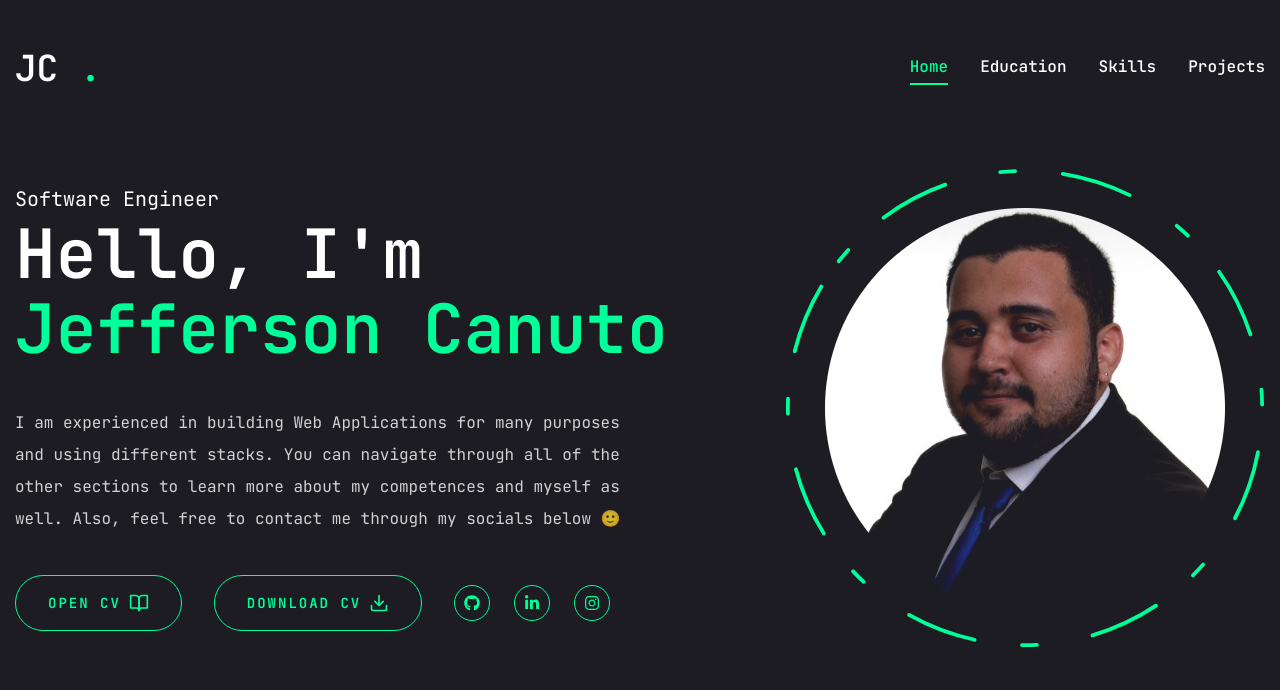
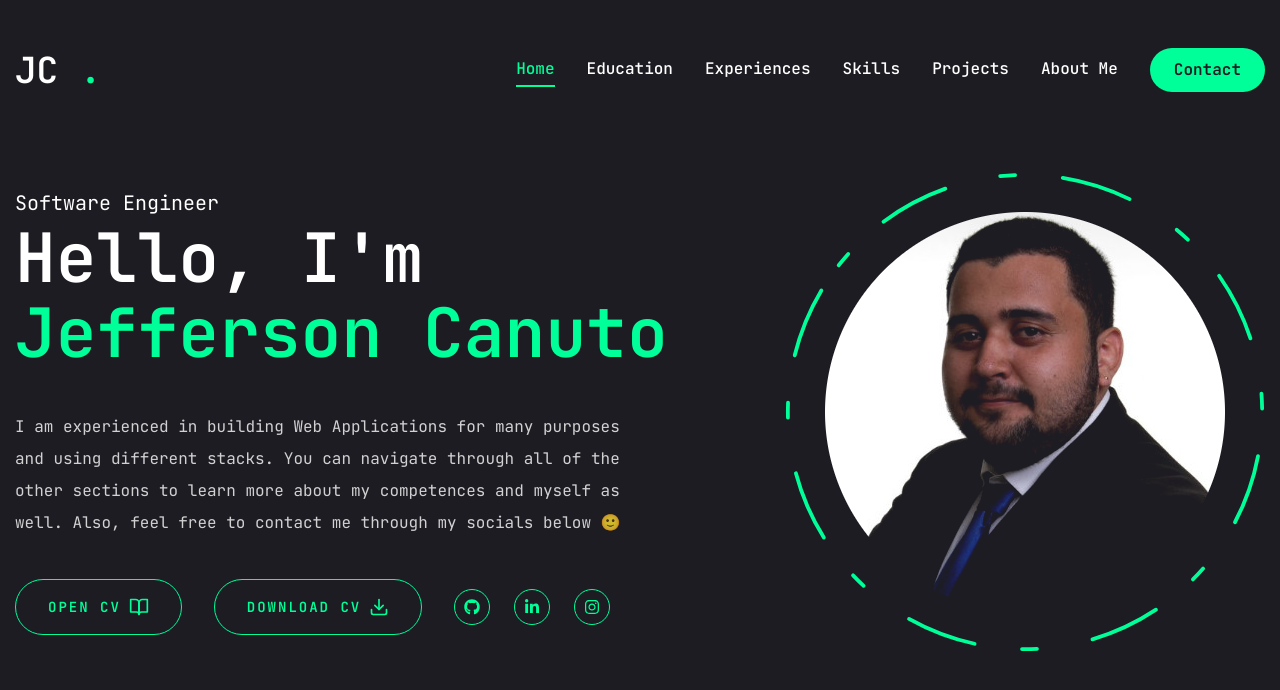
Before and after one commit to JeffersonCanuto/jefferson-portfolio, a Next.js app: page / in a window 1280 px wide. Shown: the top 690 px of the page. Built offline with nearby package versions, Linux system fonts and the light colour scheme; no server answers.

Commit message:
chore: bring up unfinished pages to continue working on

```diff
--- a/src/components/Header.jsx
+++ b/src/components/Header.jsx
@@ -18,6 +18,9 @@ function Header() {
                 {/* Desktop Navbar & Contact button */}
                 <div className="hidden xl:flex items-center gap-8">
                     <Nav />
+                    <Link href="/contact">
+                        <Button>Contact</Button>
+                    </Link>
                 </div>
 
                 {/* Mobile Navbar */}
--- a/src/components/MobileNav.jsx
+++ b/src/components/MobileNav.jsx
@@ -5,7 +5,6 @@ import Link from 'next/link';
 import { usePathname } from 'next/navigation';
 import { CiMenuFries } from 'react-icons/ci';
 
-/*
 const links = [
     {
         index: 1,
@@ -43,8 +42,8 @@ const links = [
         path: "/contact"
     }
 ];
-*/
 
+/*
 const links = [
     {
         index: 1,
@@ -67,6 +66,7 @@ const links = [
         path: "/projects"
     }
 ];
+*/
 
 function MobileNav() {
     const pathname = usePathname();
--- a/src/components/Nav.jsx
+++ b/src/components/Nav.jsx
@@ -3,7 +3,6 @@
 import Link from 'next/link';
 import { usePathname } from 'next/navigation';
 
-/*
 const links = [
     {
         index: 1,
@@ -36,8 +35,8 @@ const links = [
         path: "/about"
     }
 ];
-*/
 
+/*
 const links = [
     {
         index: 1,
@@ -60,6 +59,7 @@ const links = [
         path: "/projects"
     }
 ];
+*/
 
 function Nav() {
     const pathname = usePathname();
```
